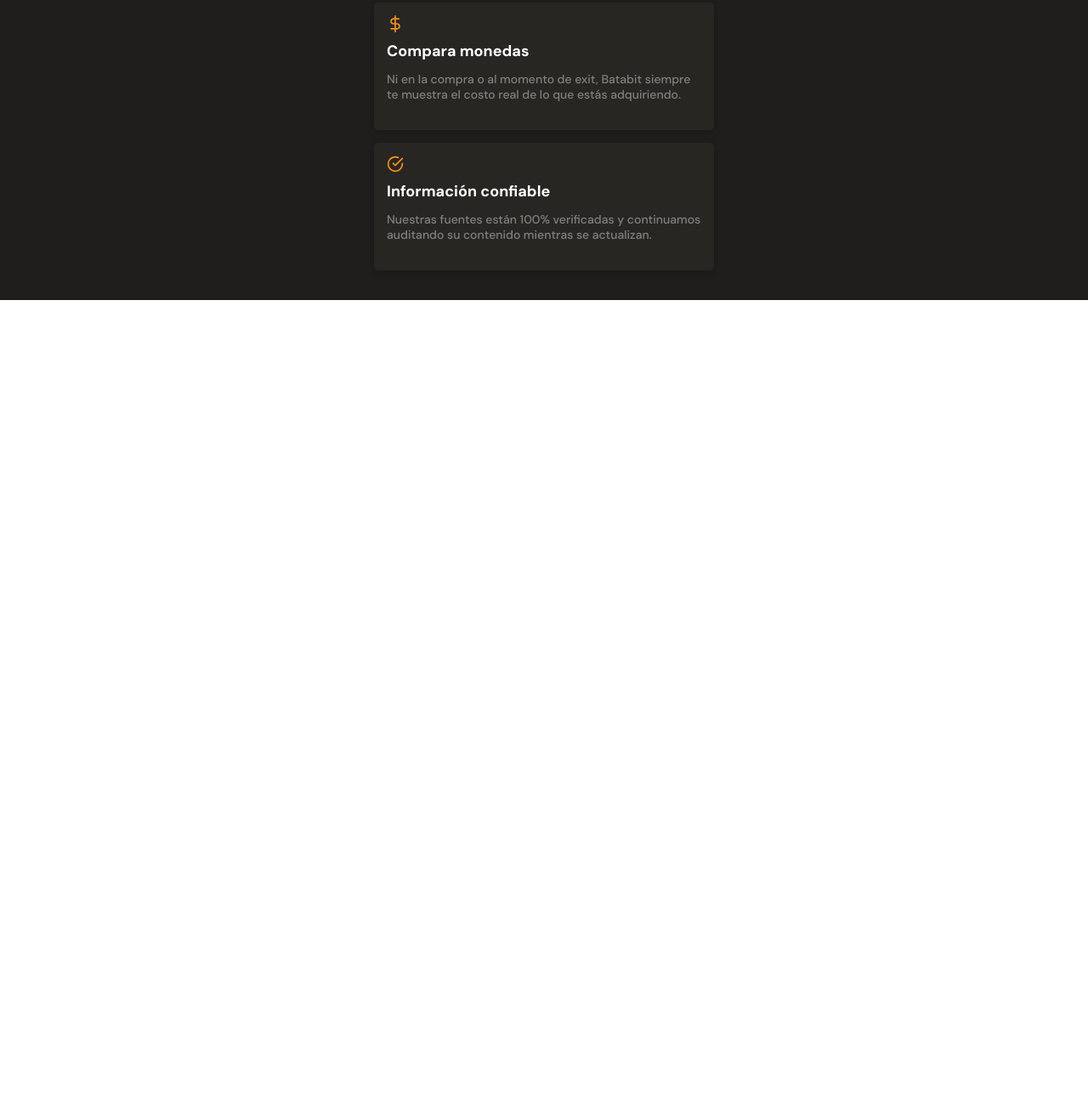
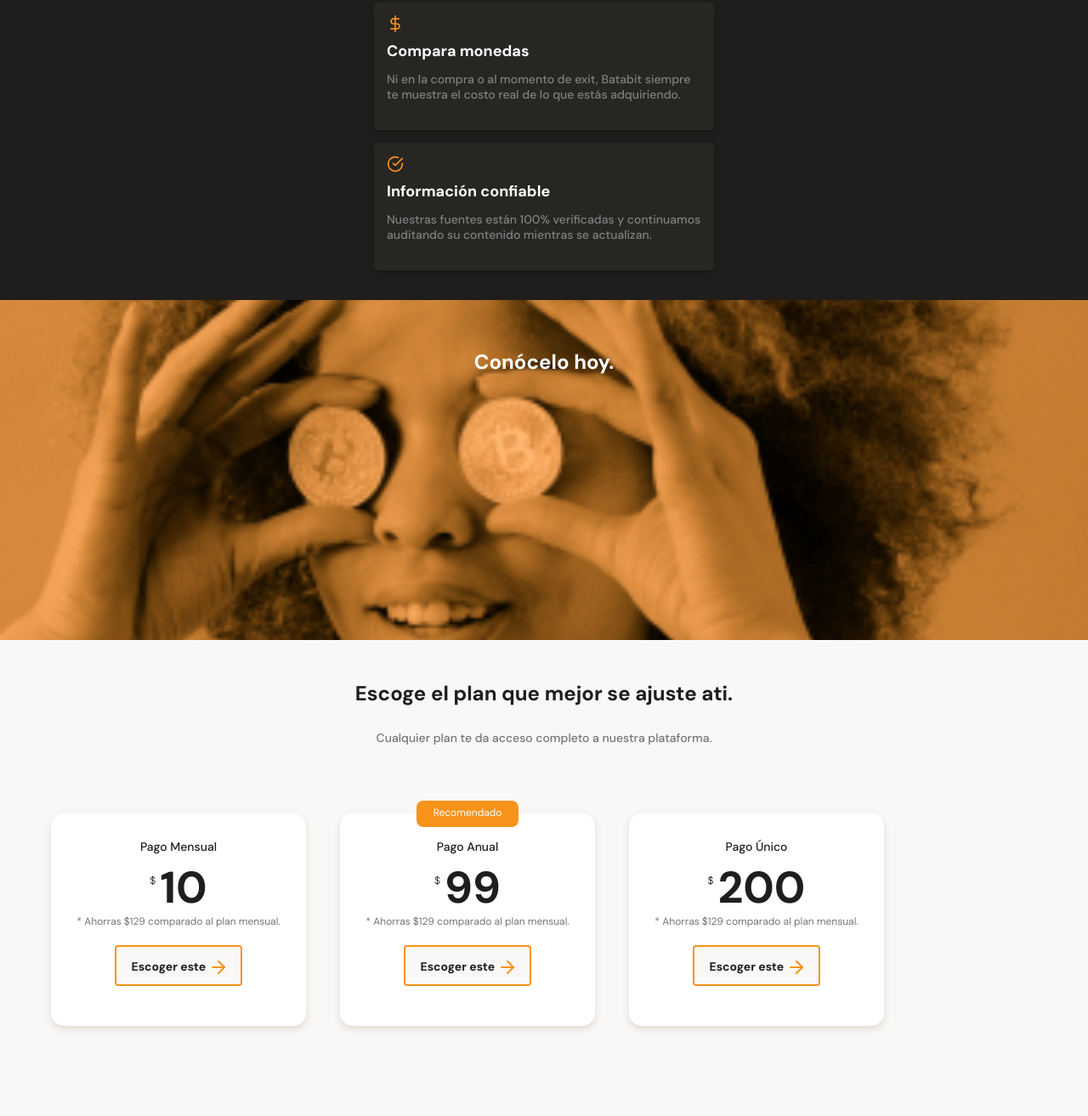
Before and after one commit to Daniel16121990/batatabit_mobile_first, a plain HTML site: page index.html in a window 1280 px wide. Shown: the part 1997-3310 px from the top of the page at 85% size. Before the commit the page ends 2350 px from the top, so only its background shows below. Drawn offline with Linux system fonts and the light colour scheme.

Commit message:
seccion de planes terminado incluido el scroll

```diff
--- a/index.html
+++ b/index.html
@@ -19,7 +19,7 @@
         <div class="header--title-container">
             <h1>La próxima revolución en el intercambio de criptomonedas.</h1>
             <p>Batatabit te ayuda a navegar entre los diferentes precios y tendencias.</p>
-            <a href="" class="header--button">Conoce Nuestros Planes <span></span></a>
+            <a href="#plans" class="header--button">Conoce Nuestros Planes <span></span></a>
         </div>
     </header>
     <main>
@@ -120,8 +120,44 @@
                 </article>
             </section>
         </section>
-        <section></section>
-        <section></section>
+        <section class="bitcoin-img-container">
+            <h2>Conócelo hoy.</h2>
+        </section>
+        <section id="plans" class="main-plans-container">
+            <div class="plans--title">
+                <h2>Escoge el plan que mejor se ajuste ati.</h2>
+                <p>Cualquier plan te da acceso completo a nuestra plataforma.</p>
+            </div>
+            <section class="plans-container--slider">
+                <article class="plans-container--card scroll_espaciado1">
+                    <div class="plan-info-container">
+                        <h3 class="plan-card--title">Pago Mensual</h3>
+                        <p class="plan-card--price"> <span>$</span>10</p>
+                        <p class="plan-card--saving">* Ahorras $129 comparado al plan mensual.</p>
+                        <button class="plan-card--ca">Escoger este <span></span></button>
+                    </div>
+                </article>
+
+                <article class="plans-container--card scroll_espaciado2">
+                    <p class="recomended">Recomendado</p>
+                    <div class="plan-info-container">
+                        <h3 class="plan-card--title">Pago Anual</h3>
+                        <p class="plan-card--price"> <span>$</span>99</p>
+                        <p class="plan-card--saving">* Ahorras $129 comparado al plan mensual.</p>
+                        <button class="plan-card--ca">Escoger este <span></span></button>
+                    </div>
+                </article>
+
+                <article class="plans-container--card scroll_espaciado3">
+                    <div class="plan-info-container">
+                        <h3 class="plan-card--title">Pago Único</h3>
+                        <p class="plan-card--price"> <span>$</span>200</p>
+                        <p class="plan-card--saving">* Ahorras $129 comparado al plan mensual.</p>
+                        <button class="plan-card--ca">Escoger este <span></span></button>
+                    </div>
+                </article>
+            </section>
+        </section>
     </main>
     <footer></footer>
 </body>
--- a/style.css
+++ b/style.css
@@ -392,3 +392,133 @@ main .main-exchange-container .backgroundImg{
 .product-detail--card .bien{
     background-image: url(./assets/icons/bien.svg);
 }
+.bitcoin-img-container{
+    width: 100%;
+    min-width: 320px;
+    height: 50vh;
+    background-image: url(./assets/imgs/mujer.jpg);
+    background-position: center;
+    background-size: cover;
+    background-repeat: no-repeat;
+    text-align: center;
+}
+.bitcoin-img-container h2{
+    padding-top: 60px;
+    font-size: 2.4rem;
+    font-weight: bold;
+    line-height: 2.6rem;
+    color: var(--just-white);
+}
+.main-plans-container{
+    width: 100%;
+    min-width: 320px;
+    padding-bottom: 70px;
+    text-align: center;
+}
+.plans--title{
+    width: 90%;
+    min-width: 288px;
+    height: auto;
+    margin: 0 auto;
+    margin-bottom: 50px;
+}
+.plans--title h2{
+    padding-top: 50px;
+    font-size: 2.4rem;
+    font-weight: bold;
+    line-height: 2.6rem;
+    color: var(--black);
+}
+.plans--title p{
+    padding-top: 30px;
+    font-size: 1.4rem;
+    font-weight: 500;
+    line-height: 1.8rem;
+    color: #757575;
+}
+.plans-container--slider{
+    display: flex;
+
+    height: 316px;
+    overflow-x: scroll;
+    overscroll-behavior-x: contain;
+    scroll-snap-type: x proximity;
+}
+.plans-container--card{
+    position: relative;
+    scroll-snap-align: center; /*intenta centrar automaticamente en el scroll*/
+    width: 70%;
+    /* margin: 30px 20px; */
+    min-width: 200px;
+    max-width: 300px;
+    height: 250px;
+    background-color: var(--just-white);
+    border-radius: 15px;
+    box-shadow: 0 4px 8px rgba(89, 73, 30, 0.16);
+}
+.scroll_espaciado1{
+    margin: 30px 20px 30px 60px;
+}
+.scroll_espaciado2{
+    margin: 30px 20px 30px 20px;
+}
+.scroll_espaciado3{
+    margin: 30px 60px 30px 20px;
+}
+.recomended{
+
+    position: absolute;
+    width: 120px;
+    height: 31px;
+    background-color: var(--bitcoin-orange);
+    border-radius: 8px;
+    color: var(--just-white);
+    left: calc(50% - 60px);
+    font-size: 1.2rem;
+    padding: 6px;
+    top: -15px;
+}
+.plan-card--title{
+    padding-top: 30px;
+    font-size: 1.4rem;
+    font-weight: 500;
+    line-height: 1.8rem;
+    color: var(--black);
+}
+.plan-card--price{
+    padding: 5px 0;
+    font-size: 5.2rem;
+    font-weight: bold;
+    line-height: 5.3rem;
+    color: var(--black);
+}
+.plan-card--price span{
+    font-size: 1.2rem;
+    font-weight: 300;
+    vertical-align: text-top;
+    margin-right: 5px;
+}
+.plan-card--saving{
+    font-size: 1.2rem;
+    color: #757575;
+}
+.plan-card--ca{
+    width: 150px;
+    height: 48px;
+    margin-top: 20px;
+    background-color: #faf8f7;
+    border: 2px solid var(--bitcoin-orange);
+    border-radius: 4px;
+    font-size: 1.4rem;
+    font-weight: bold;
+    line-height: 1.8rem;
+    color: var(--black);
+    font-family: "DM Sans", sans-serif;
+}
+.plan-card--ca span{
+    display: inline-block;
+    width: 20px;
+    height: 20px;
+    background-image: url(./assets/icons/flecha_recta.svg);
+    vertical-align: text-bottom;
+}
```
